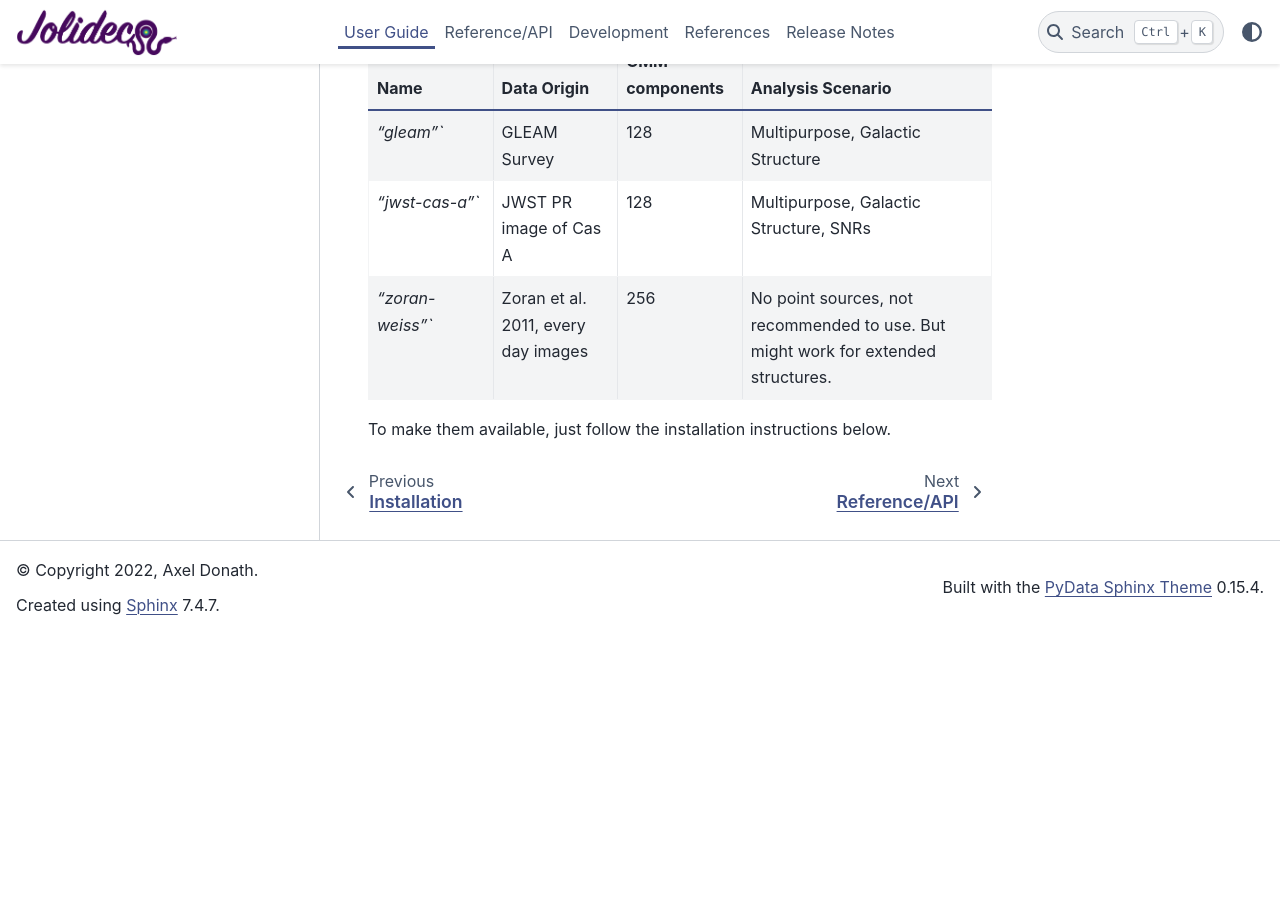
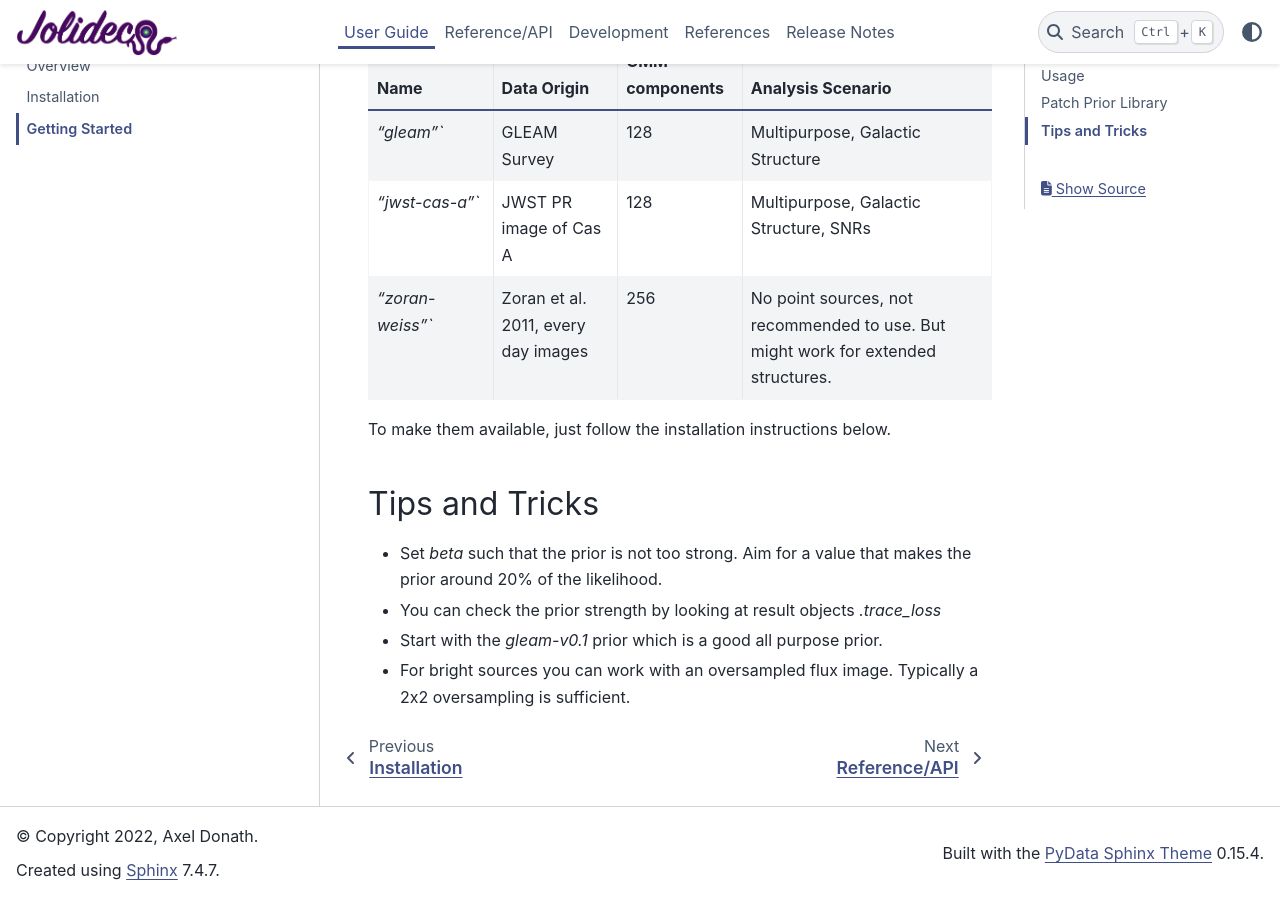
Before and after one commit to jolideco/jolideco, a Sphinx documentation site: the page built from docs/user/getting-started.rst, in a window 1280 px wide and 900 px high, scrolled down 2279 px. Built offline with Sphinx 7.4.7 and the PyData theme 0.15.4, drawn with Linux system fonts in a browser that asks for light colours; pages that are not in the unit, such as notebooks, are missing from menus; the version number could not be read and is left out; before the commit the page ends 2913 px from its top, so only the background shows below that.

Commit message:
Add soem tips and tricks

```diff
--- a/docs/user/getting-started.rst
+++ b/docs/user/getting-started.rst
@@ -112,3 +112,11 @@
 
 
 To make them available, just follow the installation instructions below.
+
+Tips and Tricks
+===============
+
+- Set `beta` such that the prior is not too strong. Aim for a value that makes the prior around 20% of the likelihood.
+- You can check the prior strength by looking at result objects `.trace_loss`
+- Start with the `gleam-v0.1` prior which is a good all purpose prior.
+- For bright sources you can work with an oversampled flux image. Typically a 2x2 oversampling is sufficient.
```
